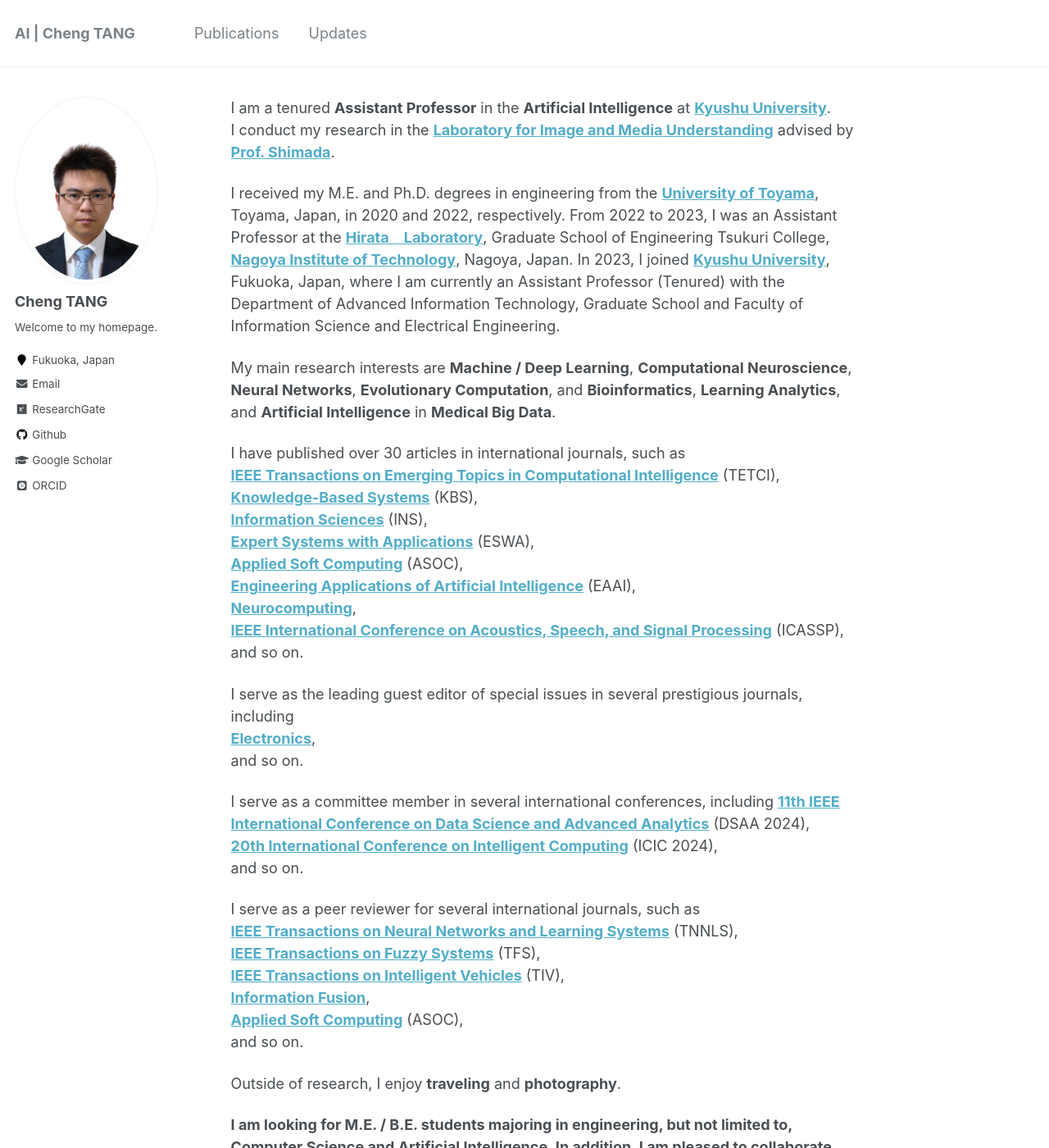
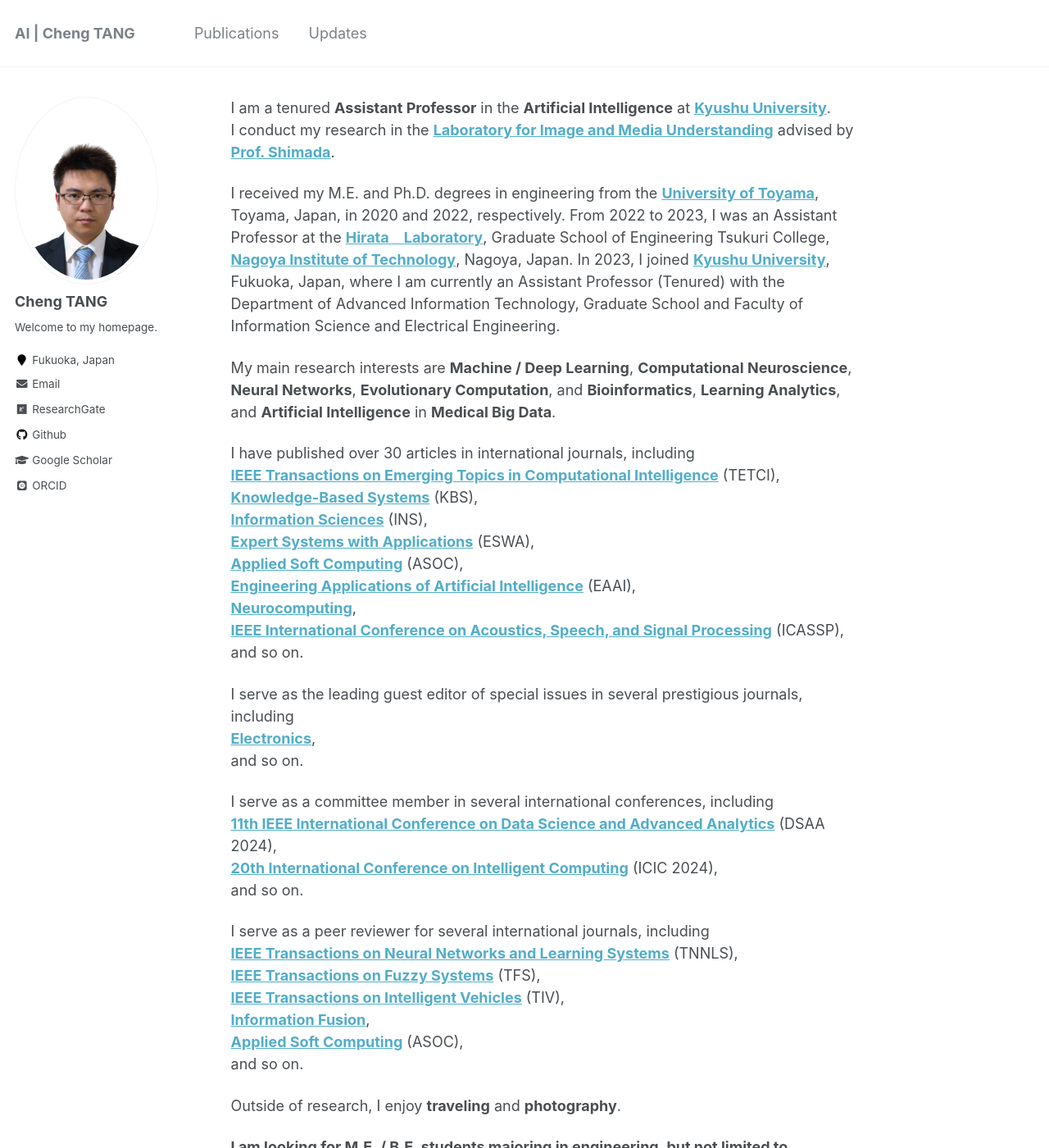
Before and after one commit to ChengTANG-AI/chengtang-ai.github.io, a Jekyll site: the page built from _pages/about.md, in a window 1280 px wide and 1400 px high. Shown: the whole window at 82% size. Built offline with Jekyll 4.4.1, drawn with Linux system fonts in a browser that asks for light colours; some web fonts are replaced.

Commit message:
Update about.md

```diff
--- a/_pages/about.md
+++ b/_pages/about.md
@@ -15,7 +15,7 @@
 
 My main research interests are **Machine / Deep Learning**, **Computational Neuroscience**, **Neural Networks**, **Evolutionary Computation**, and **Bioinformatics**, **Learning Analytics**, and **Artificial Intelligence** in **Medical Big Data**.
 
-I have published over 30 articles in international journals, such as
+I have published over 30 articles in international journals, including
 **[IEEE Transactions on Emerging Topics in Computational Intelligence](https://ieeexplore.ieee.org/xpl/RecentIssue.jsp?punumber=7433297)** (TETCI),
 **[Knowledge-Based Systems](https://www.sciencedirect.com/journal/knowledge-based-systems)** (KBS),
 **[Information Sciences](https://www.sciencedirect.com/journal/information-sciences)** (INS),
@@ -35,7 +35,7 @@
 **[20th International Conference on Intelligent Computing](https://www.ic-icc.cn/2024/index.htm)** (ICIC 2024),
 and so on.
 
-I serve as a peer reviewer for several international journals, such as
+I serve as a peer reviewer for several international journals, including
 **[IEEE Transactions on Neural Networks and Learning Systems](https://ieeexplore.ieee.org/xpl/RecentIssue.jsp?punumber=5962385)** (TNNLS),
 **[IEEE Transactions on Fuzzy Systems](https://ieeexplore.ieee.org/xpl/RecentIssue.jsp?punumber=91)** (TFS),
 **[IEEE Transactions on Intelligent Vehicles](https://ieeexplore.ieee.org/xpl/RecentIssue.jsp?punumber=7274857)** (TIV),
```
